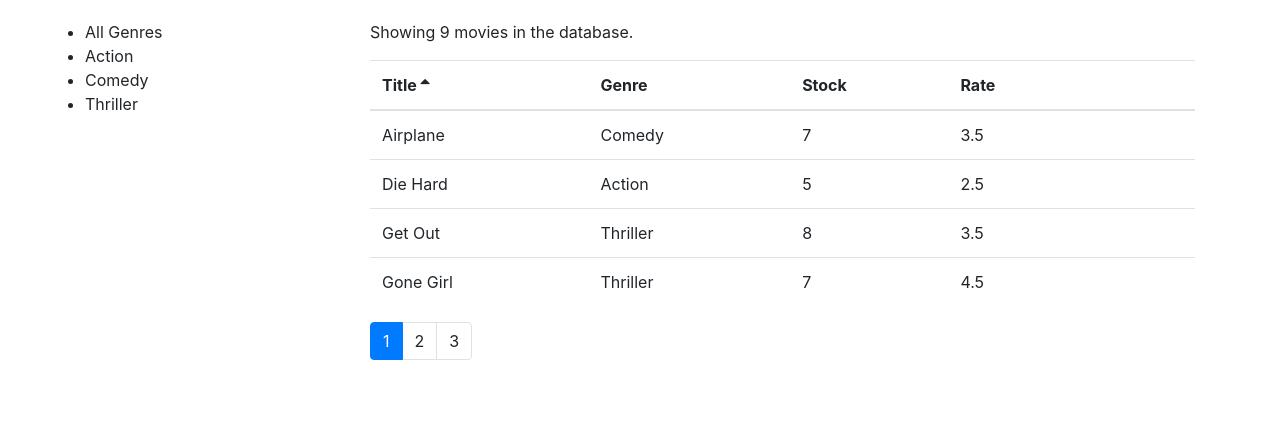
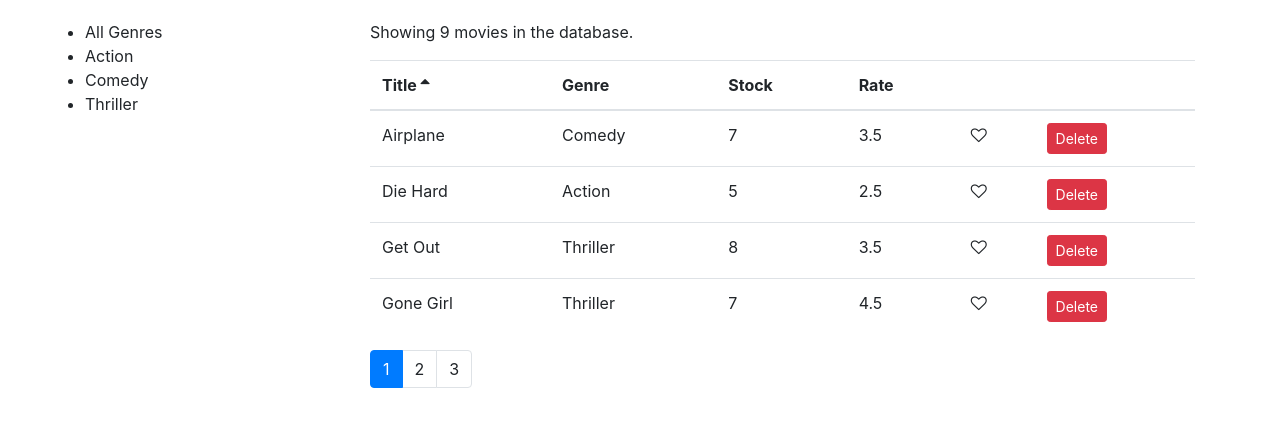
Before and after one commit to terryberlin/vidly, a React (Create React App) app: page / in a window 1280 px wide. Shown: the top 426 px of the page. Built offline with nearby package versions, Linux system fonts and the light colour scheme.

Commit message:
Chapter 21

```diff
--- a/src/components/common/tableBody.jsx
+++ b/src/components/common/tableBody.jsx
@@ -2,6 +2,12 @@ import React, { Component } from "react";
 import _ from "lodash";
 
 class TableBody extends Component {
+  renderCell = (item, column) => {
+    if (column.content) return column.content(item);
+
+    return _.get(item, column.path);
+  };
+
   render() {
     const { data, columns } = this.props;
 
@@ -10,7 +16,7 @@ class TableBody extends Component {
         {data.map(item => (
           <tr>
             {columns.map(column => (
-              <td>{_.get(item, column.path)}</td>
+              <td>{this.renderCell(item, column)}</td>
             ))}
           </tr>
         ))}
--- a/src/components/moviesTable.jsx
+++ b/src/components/moviesTable.jsx
@@ -9,8 +9,23 @@ class MoviesTable extends Component {
     { path: "genre.name", label: "Genre" },
     { path: "numberInStock", label: "Stock" },
     { path: "dailyRentalRate", label: "Rate" },
-    { key: "like" },
-    { key: "delete" }
+    {
+      key: "like",
+      content: movie => (
+        <Like liked={movie.liked} onClick={() => this.props.onLike(movie)} />
+      )
+    },
+    {
+      key: "delete",
+      content: movie => (
+        <button
+          onClick={() => this.props.onDelete(movie)}
+          className="btn btn-danger btn-sm"
+        >
+          Delete
+        </button>
+      )
+    }
   ];
 
   render() {
```
